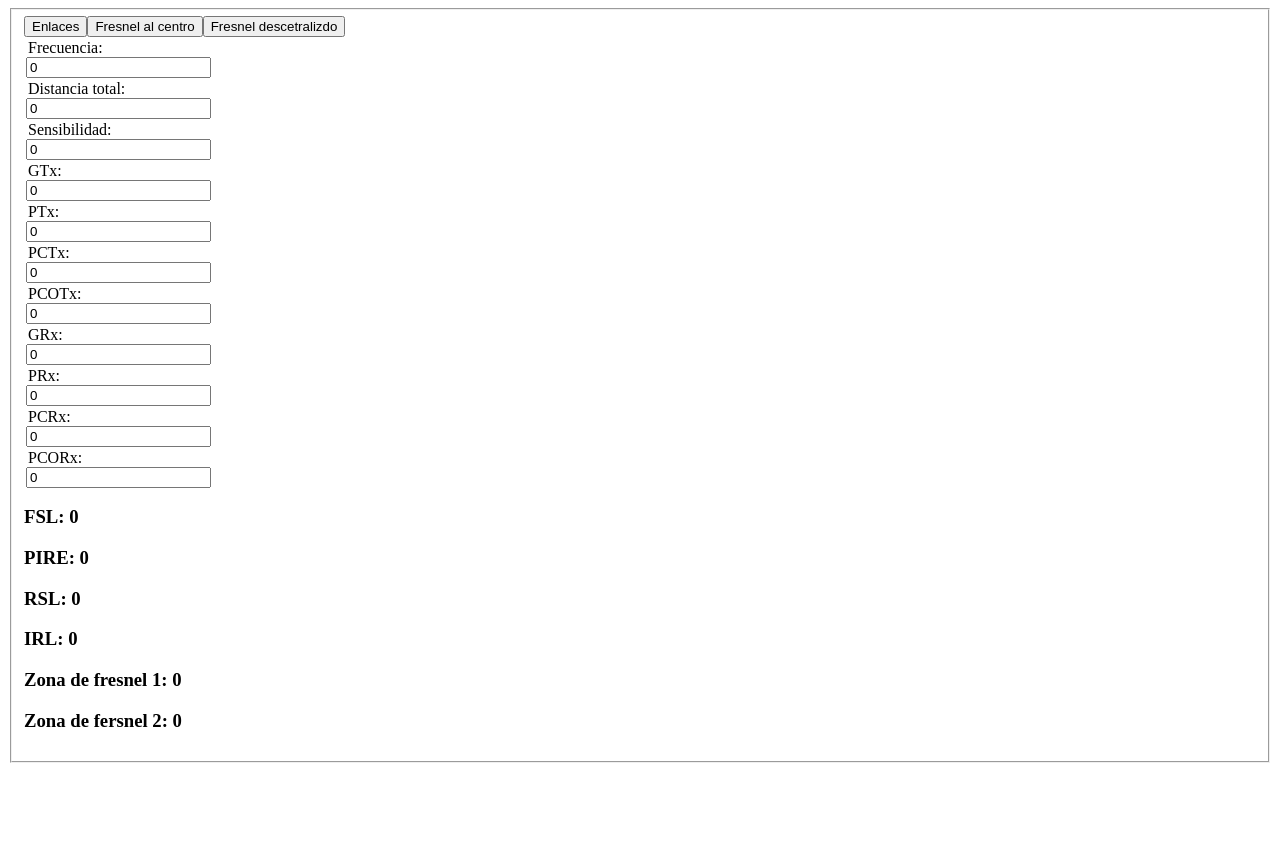
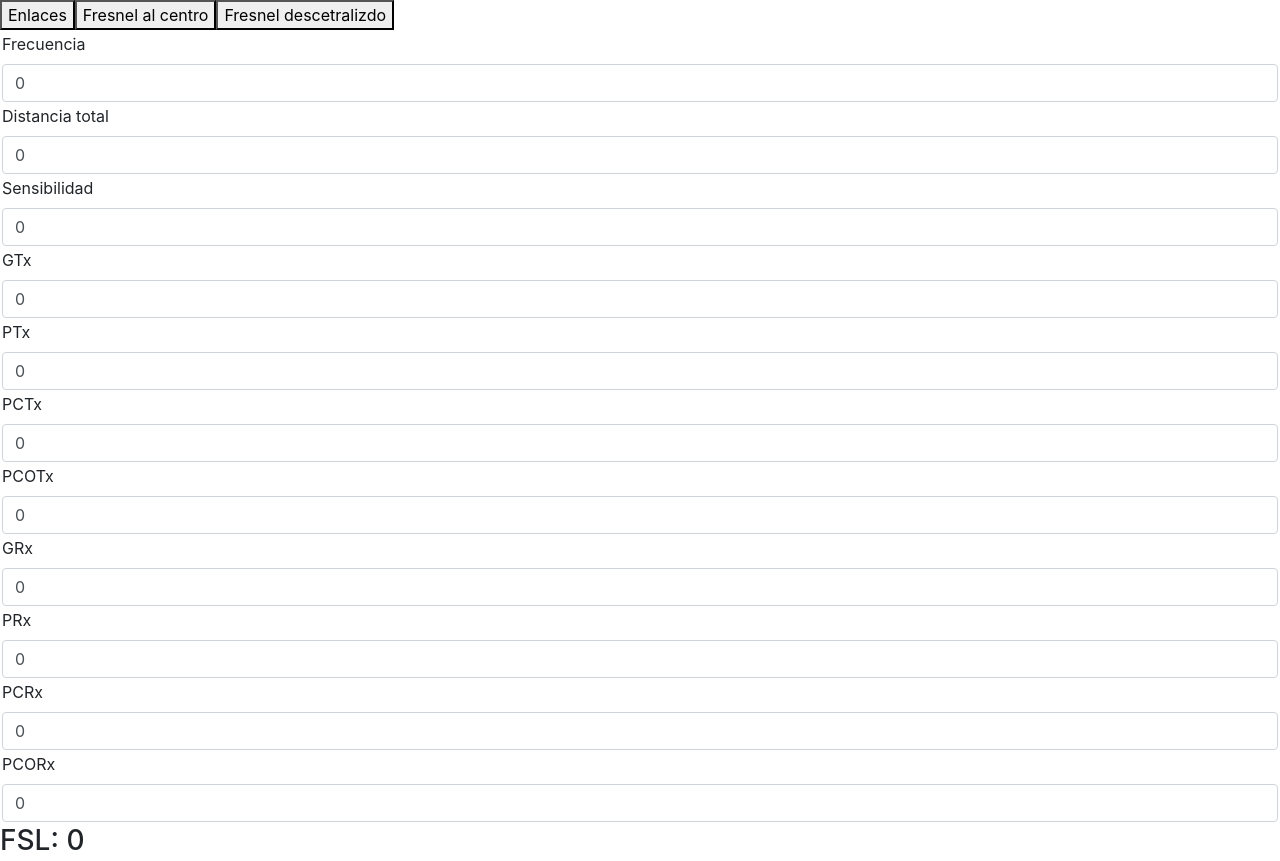
Before and after one commit to JamesHR/Enlaces, a React app: page / in a window 1280 px wide. Shown: the top 861 px of the page. Before the commit the page ends 800 px from the top, so only its background shows below. Built offline with nearby package versions, Linux system fonts and the light colour scheme.

Commit message:
Bootstrap
Integrated - Boostrap styles

```diff
--- a/public/index.html
+++ b/public/index.html
@@ -8,36 +8,22 @@
   <meta name="theme-color" content="#000000" />
   <meta name="description" content="Web site created using create-react-app" />
   <link rel="apple-touch-icon" href="%PUBLIC_URL%/logo192.png" />
-  <!--
-      manifest.json provides metadata used when your web app is installed on a
-      user's mobile device or desktop. See https://developers.google.com/web/fundamentals/web-app-manifest/
-    -->
   <link rel="manifest" href="%PUBLIC_URL%/manifest.json" />
-  <!--
-      Notice the use of %PUBLIC_URL% in the tags above.
-      It will be replaced with the URL of the `public` folder during the build.
-      Only files inside the `public` folder can be referenced from the HTML.
+  <title>Enlaces</title>
 
-      Unlike "/favicon.ico" or "favicon.ico", "%PUBLIC_URL%/favicon.ico" will
-      work correctly both with client-side routing and a non-root public URL.
-      Learn how to configure a non-root public URL by running `npm run build`.
-    -->
-  <title>React App</title>
+  <!-- BOOTSRAP FILES -->
+  <link rel="stylesheet" href="https://stackpath.bootstrapcdn.com/bootstrap/4.5.0/css/bootstrap.min.css" integrity="sha384-9aIt2nRpC12Uk9gS9baDl411NQApFmC26EwAOH8WgZl5MYYxFfc+NcPb1dKGj7Sk" crossorigin="anonymous">
+  <script src="https://code.jquery.com/jquery-3.5.1.slim.min.js" integrity="sha384-DfXdz2htPH0lsSSs5nCTpuj/zy4C+OGpamoFVy38MVBnE+IbbVYUew+OrCXaRkfj" crossorigin="anonymous"></script>
+  <script src="https://cdn.jsdelivr.net/npm/popper.js@1.16.0/dist/umd/popper.min.js" integrity="sha384-Q6E9RHvbIyZFJoft+2mJbHaEWldlvI9IOYy5n3zV9zzTtmI3UksdQRVvoxMfooAo" crossorigin="anonymous"></script>
+  <script src="https://stackpath.bootstrapcdn.com/bootstrap/4.5.0/js/bootstrap.min.js" integrity="sha384-OgVRvuATP1z7JjHLkuOU7Xw704+h835Lr+6QL9UvYjZE3Ipu6Tp75j7Bh/kR0JKI" crossorigin="anonymous"></script>
+  <!-------------------->
+
+
 </head>
 
 <body>
   <noscript>You need to enable JavaScript to run this app.</noscript>
   <div id="root"></div>
-  <!--
-      This HTML file is a template.
-      If you open it directly in the browser, you will see an empty page.
-
-      You can add webfonts, meta tags, or analytics to this file.
-      The build step will place the bundled scripts into the <body> tag.
-
-      To begin the development, run `npm start` or `yarn start`.
-      To create a production bundle, use `npm run build` or `yarn build`.
-    -->
 </body>
 
 </html>
--- a/src/index.js
+++ b/src/index.js
@@ -40,21 +40,23 @@ function getIRL (_RSl, _Sensibilidad) {
   return (isNaN(res) || !isFinite(res)) ? 0 : res;
 }
 
-function getFresnelC (_Distancia, _Frecuencia) {
+function getFresnelC (_Distancia, _Frecuencia, _Ganancia) {
   const Distancia = Number(_Distancia);
   const Frecuencia = Number(_Frecuencia);
+  const Ganancia = Number(_Ganancia);
 
-  const res = (17.32 * (Math.sqrt(Distancia / (4 * Frecuencia))));
+  const res = ((17.32 * (Math.sqrt(Distancia / (4 * Frecuencia)))) * (Ganancia / 100));
   return (isNaN(res) || !isFinite(res)) ? 0 : res;
 }
 
-function getFresnelD (_Dist1, _Dist2, _Distancia, _Frecuencia) {
+function getFresnelD (_Dist1, _Dist2, _Distancia, _Frecuencia, _Ganancia) {
   const d1 = Number(_Dist1);
   const d2 = Number(_Dist2);
   const Distancia = Number(_Distancia);
   const Frecuencia = Number(_Frecuencia);
+  const Ganancia = Number(_Ganancia);
 
-  const res = (17.32 * (Math.sqrt((d1 * d2) / (_Distancia * Frecuencia))));
+  const res = ((17.32 * (Math.sqrt((d1 * d2) / (Distancia * Frecuencia)))) * (Ganancia / 100));
   return (isNaN(res) || !isFinite(res)) ? 0 : res;
 }
 
@@ -73,8 +75,12 @@ class CreateInput extends React.Component {
 
     return (
       <div class={visible} >
-        <legend>{this.props.name}:</legend>
-        <input value={this.props.value} onChange={this.handleChange} />
+
+        <label for={this.props.name}>{this.props.name}</label>
+        <input type="email" class="form-control"
+          id={this.props.name} placeholder={this.props.name}
+          value={this.props.value} onChange={this.handleChange}
+        />
       </div>
     );
   }
@@ -103,9 +109,9 @@ class Calculator extends React.Component {
       _Pcrx: 0,
       _Pcorx: 0,
 
-      _Radio: 0,
       _Dist1: 0,
-      _Dist2: 0
+      _Dist2: 0,
+      _Ganancia: 100,
     };
 
     // Inicio de los controladores de eventos
@@ -123,9 +129,9 @@ class Calculator extends React.Component {
     this.handlePcrxChange = this.handlePcrxChange.bind(this);
     this.handlePcorxChange = this.handlePcorxChange.bind(this);
 
-    this.handleRadioChange = this.handleRadioChange.bind(this);
     this.handleDist1Change = this.handleDist1Change.bind(this);
     this.handleDist2Change = this.handleDist2Change.bind(this);
+    this.handleGananciaChange = this.handleGananciaChange.bind(this);
 
   }
 
@@ -144,15 +150,15 @@ class Calculator extends React.Component {
   handlePcrxChange = (value) => this.setState({_Pcrx : value});
   handlePcorxChange = (value) => this.setState({_Pcorx : value});
 
-  handleRadioChange = (value) => this.setState({_Radio : value});
   handleDist1Change = (value) => this.setState({_Dist1 : value});
   handleDist2Change = (value) => this.setState({_Dist2 : value});
+  handleGananciaChange = (value) => this.setState({_Ganancia : value});
 
 
   // Selección de formulario
   setEnlaces = () => this.setState({CurrentForm : [1,1,1,1,1,1,1,1,1,1,1,0,0,0]});
-  setFresnelC = () => this.setState({CurrentForm : [1,1,0,0,0,0,0,0,0,0,0,0,0,0]});
-  setFresnelD = () => this.setState({CurrentForm : [1,1,0,0,0,0,0,0,0,0,0,0,1,1]});
+  setFresnelC = () => this.setState({CurrentForm : [1,1,0,0,0,0,0,0,0,0,0,0,0,1]});
+  setFresnelD = () => this.setState({CurrentForm : [1,1,0,0,0,0,0,0,0,0,0,1,1,1]});
 
 
   render() {
@@ -173,7 +179,7 @@ class Calculator extends React.Component {
     const _Pcrx = this.state._Pcrx
     const _Pcorx = this.state._Pcorx
 
-    const _Radio = this.state._Radio
+    const _Ganancia = this.state._Ganancia
     const _Dist1 = this.state._Dist1
     const _Dist2 = this.state._Dist2
 
@@ -182,11 +188,13 @@ class Calculator extends React.Component {
     const PIRE = getPIRE(_Ptx, _Pctx, _Pcotx, _Gtx);
     const RSL = getRSL(PIRE,_Pcrx, _Pcorx, _Grx, FSL);
     const IRL = getIRL(RSL, _Sensibilidad);
-    const FresnelC = getFresnelC(_Distancia, _Frecuencia);
-    const FresnelD = getFresnelD(_Dist1, _Dist2, _Distancia, _Frecuencia);
+    const FresnelC = getFresnelC(_Distancia, _Frecuencia, _Ganancia);
+    const FresnelD = getFresnelD(_Dist1, _Dist2, _Distancia, _Frecuencia, _Ganancia);
+
+    const viable = () => (IRL < 10) ? 'No' : 'Si';
 
     return (
-      <div>
+      <div class="form-group">
         <fieldset>
           <button onClick={() => this.setEnlaces()}>Enlaces</button>
           <button onClick={() => this.setFresnelC()}>Fresnel al centro</button>
@@ -228,14 +236,14 @@ class Calculator extends React.Component {
             isVisible={isVisible[10]} onValueChange={this.handlePcorxChange} />
 
 
-          <CreateInput name='Radio' value={_Radio}
-            isVisible={isVisible[11]} onValueChange={this.handleRadioChange} />
-
           <CreateInput name='Distancia 1' value={_Dist1}
-            isVisible={isVisible[12]} onValueChange={this.handleDist1Change} />
+            isVisible={isVisible[11]} onValueChange={this.handleDist1Change} />
 
           <CreateInput name='Distancia 2' value={_Dist2}
-            isVisible={isVisible[13]} onValueChange={this.handleDist2Change} />
+            isVisible={isVisible[12]} onValueChange={this.handleDist2Change} />
+
+          <CreateInput name='Ganancia' value={_Ganancia}
+            isVisible={isVisible[13]} onValueChange={this.handleGananciaChange} />
 
           <h3>FSL: {FSL}</h3>
           <h3>PIRE: {PIRE}</h3>
@@ -243,6 +251,7 @@ class Calculator extends React.Component {
           <h3>IRL: {IRL}</h3>
           <h3>Zona de fresnel 1: {FresnelC}</h3>
           <h3>Zona de fersnel 2: {FresnelD}</h3>
+          <h3>Viabilidad del enlace: {viable()} </h3>
 
         </fieldset>
       </div>
```
Also changed, not shown: src/index.css (line endings or trailing spaces).
